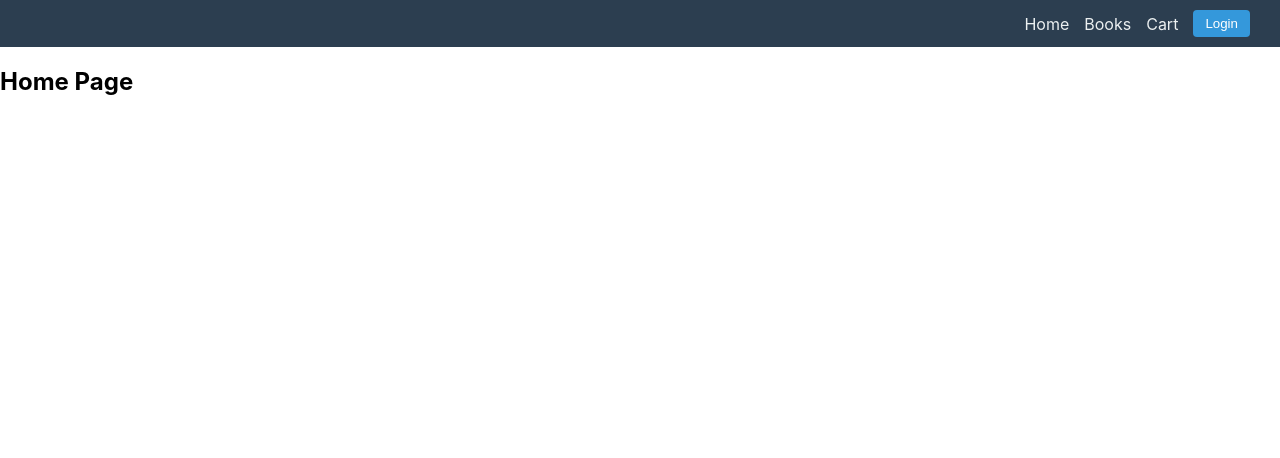
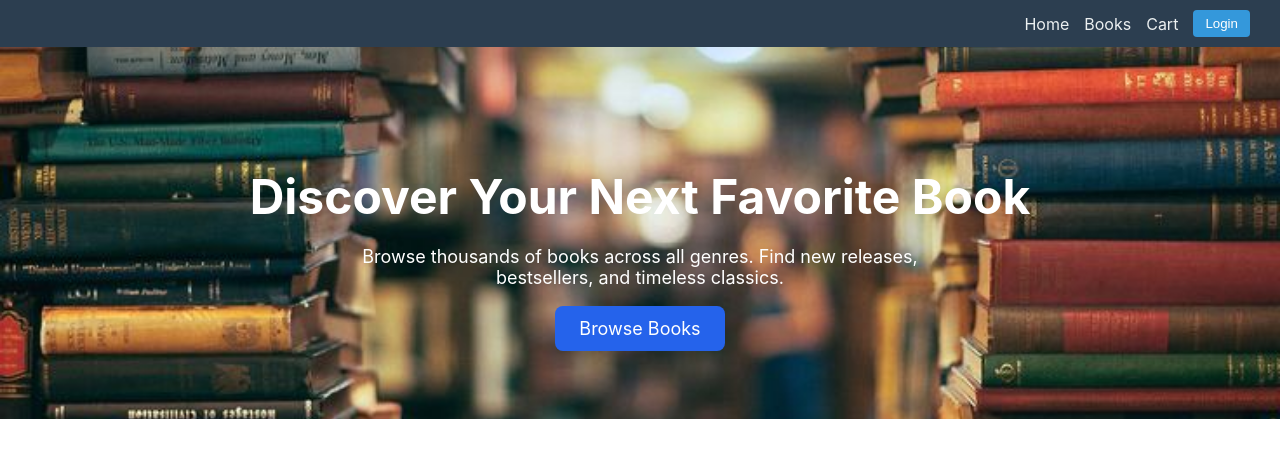
Before and after one commit to gayathirijeyananthan/Project-1---Cohort-11, a React (Create React App) app in the folder frontend/: page / in a window 1280 px wide. Shown: the top 458 px of the page. Built offline with nearby package versions, Linux system fonts and the light colour scheme.

Commit message:
Hero section added but need to polish

```diff
--- a/frontend/src/pages/Homepage.js
+++ b/frontend/src/pages/Homepage.js
@@ -1,7 +1,56 @@
 import React from 'react';
+import book from '../components/assets/bg.jpg'; // Adjust the path as necessary
 
 const HomePage = () => {
-  return <h2>Home Page</h2>;
+  return (
+    <>
+      <section
+        style={{
+backgroundImage: `url(${book})`,
+          backgroundSize: 'cover',
+          backgroundPosition: 'center',
+          backgroundRepeat: 'no-repeat',
+          backgroundColor: '#1f66ad', // fallback color
+          padding: '80px 20px',
+          textAlign: 'center',
+          color: '#fff', // change text color if needed
+        }}
+      >
+        <h1
+          style={{
+            fontSize: '48px',
+            fontWeight: 'bold',
+            marginBottom: '20px',
+          }}
+        >
+          Discover Your Next Favorite Book
+        </h1>
+        <p
+          style={{
+            fontSize: '18px',
+            maxWidth: '600px',
+            margin: '0 auto 30px',
+          }}
+        >
+          Browse thousands of books across all genres. Find new releases,
+          bestsellers, and timeless classics.
+        </p>
+        <a
+          href="#browse"
+          style={{
+            backgroundColor: '#2563eb',
+            color: 'white',
+            padding: '12px 24px',
+            borderRadius: '8px',
+            fontSize: '18px',
+            textDecoration: 'none',
+          }}
+        >
+          Browse Books
+        </a>
+      </section>
+    </>
+  );
 };
 
 export default HomePage;
```
Also changed, not shown: frontend/src/components/assets/bg.jpg (added).
